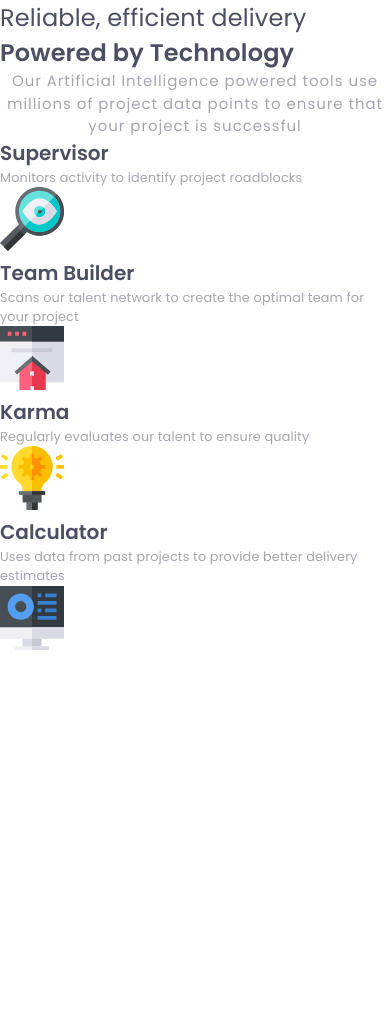
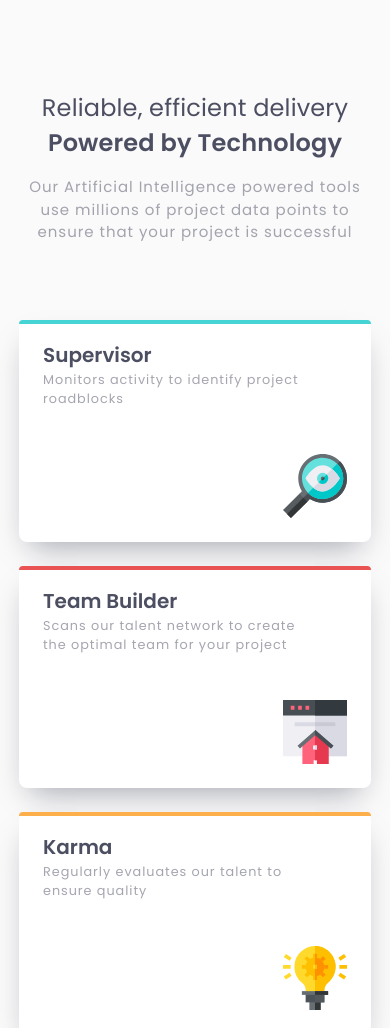
Before and after one commit to FacundoDLR/four-card-feature-section, a plain HTML site: page index.html in a window 390 px wide. Shown: the top 1028 px of the page. Before the commit the page ends 844 px from the top, so only its background shows below. Drawn offline with Linux system fonts and the light colour scheme.

Commit message:
feat: finished CSS  mobile first design

```diff
--- a/index.css
+++ b/index.css
@@ -53,9 +53,12 @@
 body {
   font-family: var(--font-family-body);
   color: var(--Very-Dark-Blue);
+  min-width: 100vw;
+  min-height: 100vh;
+  display: grid;
+  place-content: center;
+  background-color: var(--Very-Light-Gray);
 }
-
-/* Text Presets */
 
 .title {
   font-size: var(--font-size-heading);
@@ -74,6 +77,7 @@ body {
   line-height: var(--line-height);
   letter-spacing: var(--letter-spacing-regular);
   opacity: 0.5;
+  margin: var(--spacing200) 0 4.75rem;
 }
 
 .card-title {
@@ -85,8 +89,68 @@ body {
   font-size: var(--font-size-card-description);
   font-weight: var(--font-weight-regular);
   line-height: var(--line-height);
-  letter-spacing: var(--letter-spacing-normal);
+  letter-spacing: var(--letter-spacing-regular);
   opacity: 0.5;
+}
+
+main {
+  width: 22rem;
+  margin: 5.625rem 0 4.875rem;
+}
+
+h1,
+h2 {
+  text-align: center;
+}
+
+.container {
+  display: grid;
+  gap: var(--spacing300);
+
+  & .card {
+    position: relative;
+    width: 100%;
+    height: 13.875rem;
+    border-radius: var(--spacing100);
+    background-color: white;
+    padding: calc(var(--spacing300) - 4px) var(--spacing300) var(--spacing300);
+    box-shadow: 0px 15px 30px -11px var(--Grayish-Blue);
+    display: flex;
+    flex-direction: column;
+    justify-content: space-between;
+  }
+
+  & .card::before {
+    content: "";
+    position: absolute;
+    top: 0;
+    left: 0;
+    width: 100%;
+    height: 4px; /* Grosor del borde superior */
+    border-top-left-radius: 8px; /* Igual al borde de la tarjeta */
+    border-top-right-radius: 8px; /* Igual al borde de la tarjeta */
+  }
+  & .card:nth-child(1)::before {
+    background-color: var(--Cyan);
+  }
+  & .card:nth-child(2)::before {
+    background-color: var(--Red);
+  }
+  & .card:nth-child(3)::before {
+    background-color: var(--Orange);
+  }
+  & .card:nth-child(4)::before {
+    background-color: var(--Blue);
+  }
+
+  & .card__summary {
+    padding-inline-end: 3rem;
+  }
+
+  & .card__imgContainer {
+    display: flex;
+    flex-direction: row-reverse;
+  }
 }
 
 .attribution {
@@ -98,3 +162,8 @@ body {
     color: hsl(228, 45%, 44%);
   }
 }
+
+/* =========== RESPONSIVE CSS =========== */
+@media (30rem <= width) {
+
+}
--- a/index.html
+++ b/index.html
@@ -23,36 +23,49 @@
     <h2 class="title title-bold">Powered by Technology</h2>
 
     <p class="title-description">
-      Our Artificial Intelligence powered tools use millions of project data points to ensure that your project is successful
+      Our Artificial Intelligence powered tools use millions of project data points to ensure that your project is
+      successful
     </p>
     <div class="container">
       <div class="card">
+        <div class="card__summary">
           <h3 class="card-title">Supervisor</h3>
           <p class="card-description">Monitors activity to identify project roadblocks</p>
+        </div>
+
         <div class="card__imgContainer">
           <img src="./images/icon-supervisor.svg" alt="supervisor icon">
         </div>
       </div>
 
       <div class="card">
+        <div class="card__summary">
           <h3 class="card-title">Team Builder</h3>
           <p class="card-description">Scans our talent network to create the optimal team for your project</p>
+        </div>
+
         <div class="card__imgContainer">
           <img src="./images/icon-team-builder.svg" alt="team builder icon">
         </div>
       </div>
 
       <div class="card">
+        <div class="card__summary">
           <h3 class="card-title">Karma</h3>
           <p class="card-description">Regularly evaluates our talent to ensure quality</p>
+        </div>
+
         <div class="card__imgContainer">
           <img src="./images/icon-karma.svg" alt="karma icon">
         </div>
       </div>
 
       <div class="card">
+        <div class="card__summary">
           <h3 class="card-title">Calculator</h3>
           <p class="card-description">Uses data from past projects to provide better delivery estimates</p>
+        </div>
+
         <div class="card__imgContainer">
           <img src="./images/icon-calculator.svg" alt="calculator icon">
         </div>
```
Lines whose indentation alone changed are shown as unchanged.
